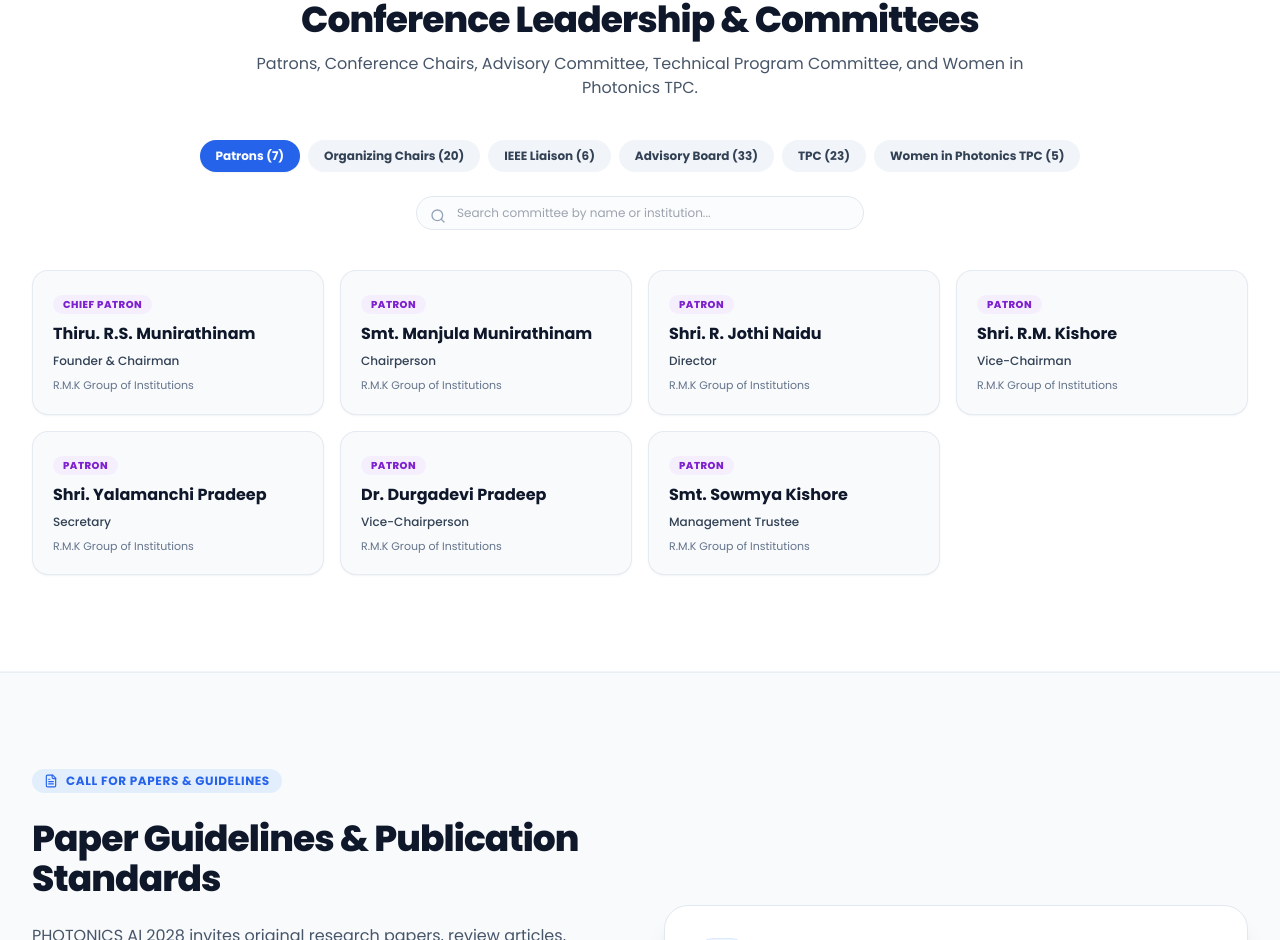
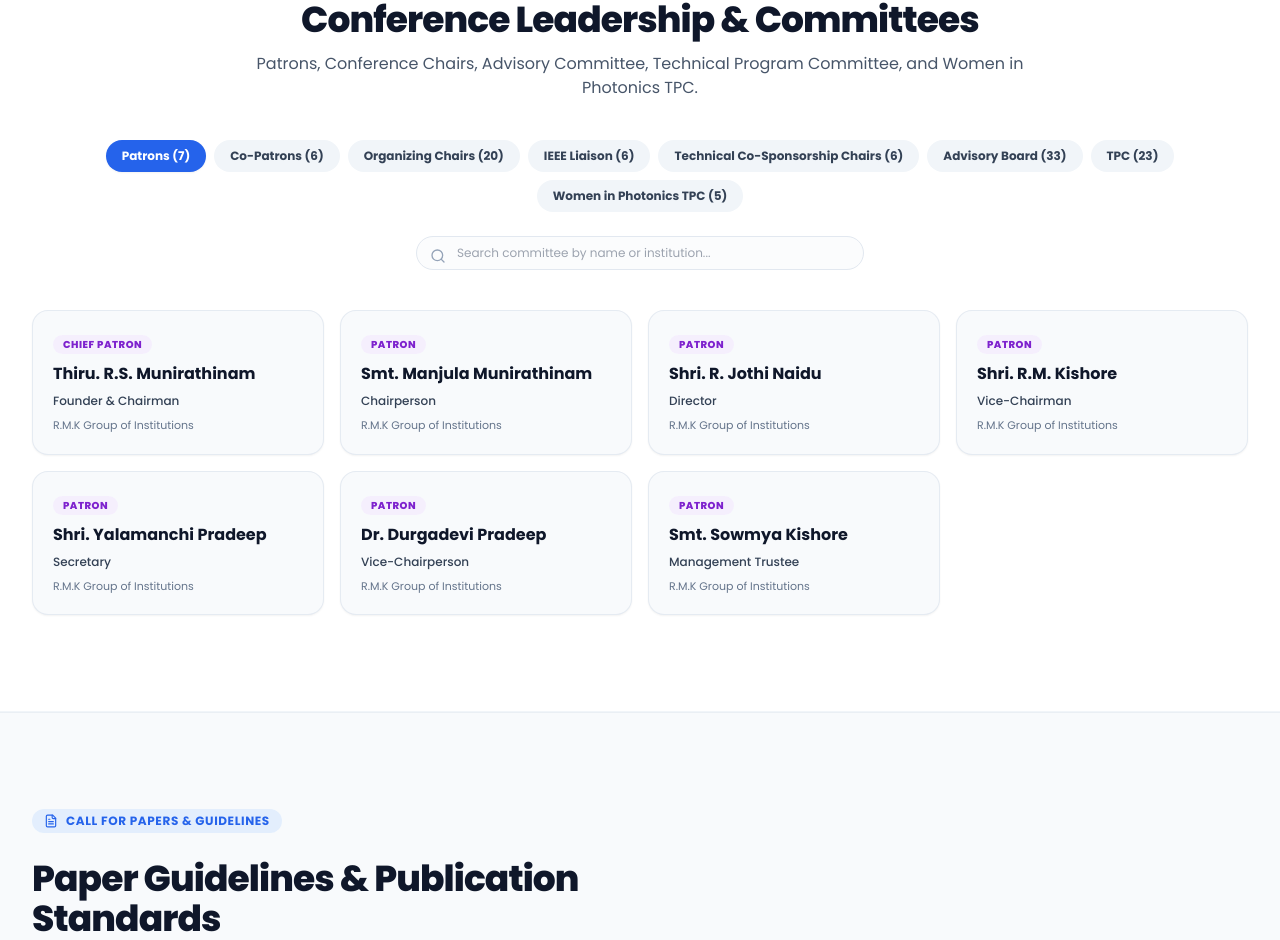
Before and after one commit to piraneshNK/RMK-IEEE-WEBSITE-2028, a React (Vite) app: page / in a window 1280 px wide. Shown: the part 5423-6363 px from the top of the page. Built offline with nearby package versions, Linux system fonts and the light colour scheme.

Commit message:
Update committee section

```diff
--- a/src/components/CommitteeSection.jsx
+++ b/src/components/CommitteeSection.jsx
@@ -13,6 +13,15 @@ export default function CommitteeSection() {
     { name: "Shri. Yalamanchi Pradeep", role: "Patron", designation: "Secretary", affiliation: "R.M.K Group of Institutions" },
     { name: "Dr. Durgadevi Pradeep", role: "Patron", designation: "Vice-Chairperson", affiliation: "R.M.K Group of Institutions" },
     { name: "Smt. Sowmya Kishore", role: "Patron", designation: "Management Trustee", affiliation: "R.M.K Group of Institutions" }
+  ];
+
+  const coPatronsList = [
+    { name: "Dr. M.S. Palanichamy", role: "Co-Patron", designation: "Advisor", affiliation: "" },
+    { name: "Shri. T. Pitchandi I.A.S", role: "Co-Patron", designation: "Advisor", affiliation: "" },
+    { name: "Shri. V. Manoharan", role: "Co-Patron", designation: "Advisor", affiliation: "" },
+    { name: "Dr. K. K. Sivagnana Prabhu", role: "Co-Patron", designation: "Dean-CDC", affiliation: "" },
+    { name: "Dr. K. Manivannan", role: "Co-Patron", designation: "Dean-External Affairs", affiliation: "" },
+    { name: "Dr. S. Pavai Madheshwari", role: "Co-Patron", designation: "Dean-Academics", affiliation: "" }
   ];
 
   const organizingChairs = [
@@ -87,6 +96,15 @@ export default function CommitteeSection() {
       honor: "Optical Communication Systems & Photonics Leader",
       image: "/ieee img/Prof Gabriella Bosco.jpeg"
     }
+  ];
+
+  const technicalCoSponsorshipChairs = [
+    { name: "Dr. P. Sakthivel", role: "Chair", affiliation: "IEEE Madras Section" },
+    { name: "Dr. T. Shanmuganantham", role: "Vice Chairman (Academics)", affiliation: "IEEE Madras Section" },
+    { name: "Dr. Ramalatha Marimuthu", role: "Vice Chairman (Industry)", affiliation: "IEEE Madras Section" },
+    { name: "Dr. S. Radha", role: "Secretary", affiliation: "IEEE Madras Section" },
+    { name: "Dr. S. Brindha", role: "Treasurer", affiliation: "IEEE Madras Section" },
+    { name: "Dr. V. Nagarajan", role: "Vice Chair, Conferences", affiliation: "IEEE Madras Section" }
   ];
 
   const advisoryMembers = [
@@ -200,6 +218,16 @@ export default function CommitteeSection() {
             </button>
 
             <button
+              onClick={() => setActiveTab('coPatrons')}
+              className={`px-4 py-2 rounded-full text-xs font-bold transition-all ${activeTab === 'coPatrons'
+                ? 'bg-[#2563eb] text-white shadow-sm'
+                : 'bg-slate-100 text-slate-700 hover:bg-slate-200'
+                }`}
+            >
+              Co-Patrons ({coPatronsList.length})
+            </button>
+
+            <button
               onClick={() => setActiveTab('organizing')}
               className={`px-4 py-2 rounded-full text-xs font-bold transition-all ${activeTab === 'organizing'
                 ? 'bg-[#2563eb] text-white shadow-sm'
@@ -217,6 +245,16 @@ export default function CommitteeSection() {
                 }`}
             >
               IEEE Liaison ({ieeeLiaisons.length})
+            </button>
+
+            <button
+              onClick={() => setActiveTab('technicalCoSponsorship')}
+              className={`px-4 py-2 rounded-full text-xs font-bold transition-all ${activeTab === 'technicalCoSponsorship'
+                ? 'bg-[#2563eb] text-white shadow-sm'
+                : 'bg-slate-100 text-slate-700 hover:bg-slate-200'
+                }`}
+            >
+              Technical Co-Sponsorship Chairs ({technicalCoSponsorshipChairs.length})
             </button>
 
             <button
@@ -287,6 +325,32 @@ export default function CommitteeSection() {
           </div>
         )}
 
+        {/* Tab: Co-Patrons */}
+        {activeTab === 'coPatrons' && (
+          <div className="grid grid-cols-1 sm:grid-cols-2 lg:grid-cols-3 xl:grid-cols-4 gap-4 animate-fadeIn">
+            {filterBySearch(coPatronsList).map((item, idx) => (
+              <article key={idx} className="bg-slate-50 p-5 rounded-2xl border border-slate-200/80 shadow-sm space-y-2">
+                <span className="text-[10px] font-extrabold uppercase tracking-wider text-purple-700 bg-purple-100/60 px-2.5 py-0.5 rounded-full inline-block">
+                  {item.role}
+                </span>
+                <h3 className="font-bold text-slate-900 text-base leading-snug">{item.name}</h3>
+                <p className="text-xs font-medium text-slate-700">{item.designation}</p>
+                {item.affiliation && (
+                  <p className="text-[11px] text-slate-500">
+                    {item.affiliation.includes("R.M.K") ? (
+                      <a href="https://www.rmkec.ac.in/2023/" target="_blank" rel="noopener noreferrer" className="hover:text-[#2563eb] hover:underline transition-colors" title="Visit R.M.K. Engineering College Home Page">
+                        {item.affiliation}
+                      </a>
+                    ) : (
+                      item.affiliation
+                    )}
+                  </p>
+                )}
+              </article>
+            ))}
+          </div>
+        )}
+
         {/* Tab 2: Organizing Chairs */}
         {activeTab === 'organizing' && (
           <div className="grid grid-cols-1 sm:grid-cols-2 lg:grid-cols-3 xl:grid-cols-4 gap-4 animate-fadeIn">
@@ -351,6 +415,22 @@ export default function CommitteeSection() {
           </div>
         )}
 
+        {/* Tab: Technical Co-Sponsorship Chairs */}
+        {activeTab === 'technicalCoSponsorship' && (
+          <div className="grid grid-cols-1 sm:grid-cols-2 lg:grid-cols-3 xl:grid-cols-3 gap-4 animate-fadeIn max-w-5xl mx-auto">
+            {filterBySearch(technicalCoSponsorshipChairs).map((item, idx) => (
+              <article key={idx} className="bg-slate-50 p-5 rounded-2xl border border-slate-200/80 shadow-sm space-y-2">
+                <span className="text-[10px] font-extrabold uppercase tracking-wider text-[#2563eb] bg-blue-100/60 px-2.5 py-0.5 rounded-full inline-block">
+                  Technical Co-Sponsorship
+                </span>
+                <h3 className="font-bold text-slate-900 text-base leading-snug">{item.name}</h3>
+                <p className="text-xs font-semibold text-slate-700">{item.role}</p>
+                <p className="text-[11px] text-slate-500">{item.affiliation}</p>
+              </article>
+            ))}
+          </div>
+        )}
+
         {/* Tab 4: Advisory Board */}
         {activeTab === 'advisory' && (
           <div className="grid grid-cols-1 sm:grid-cols-2 md:grid-cols-3 lg:grid-cols-4 gap-3 animate-fadeIn">
```
